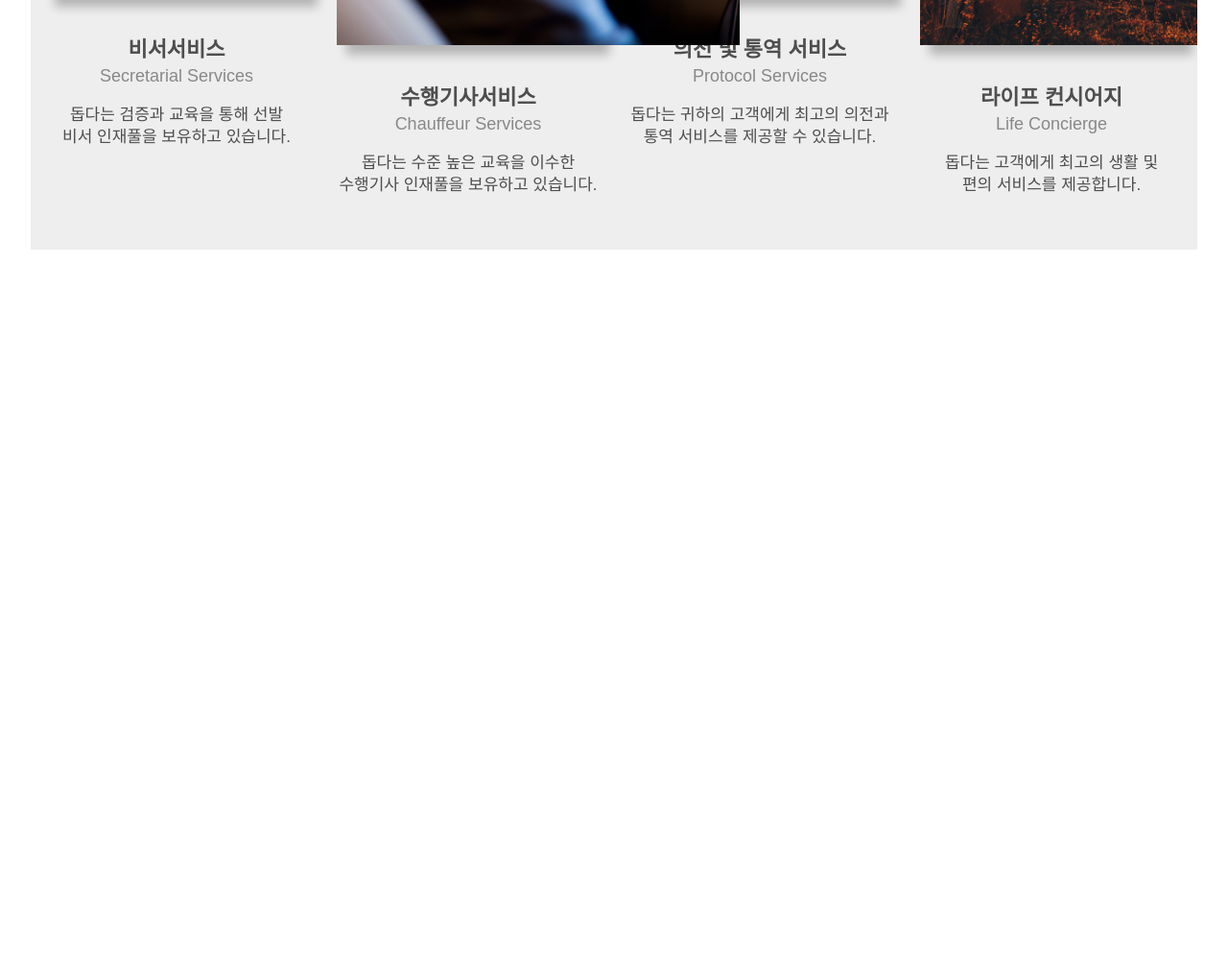
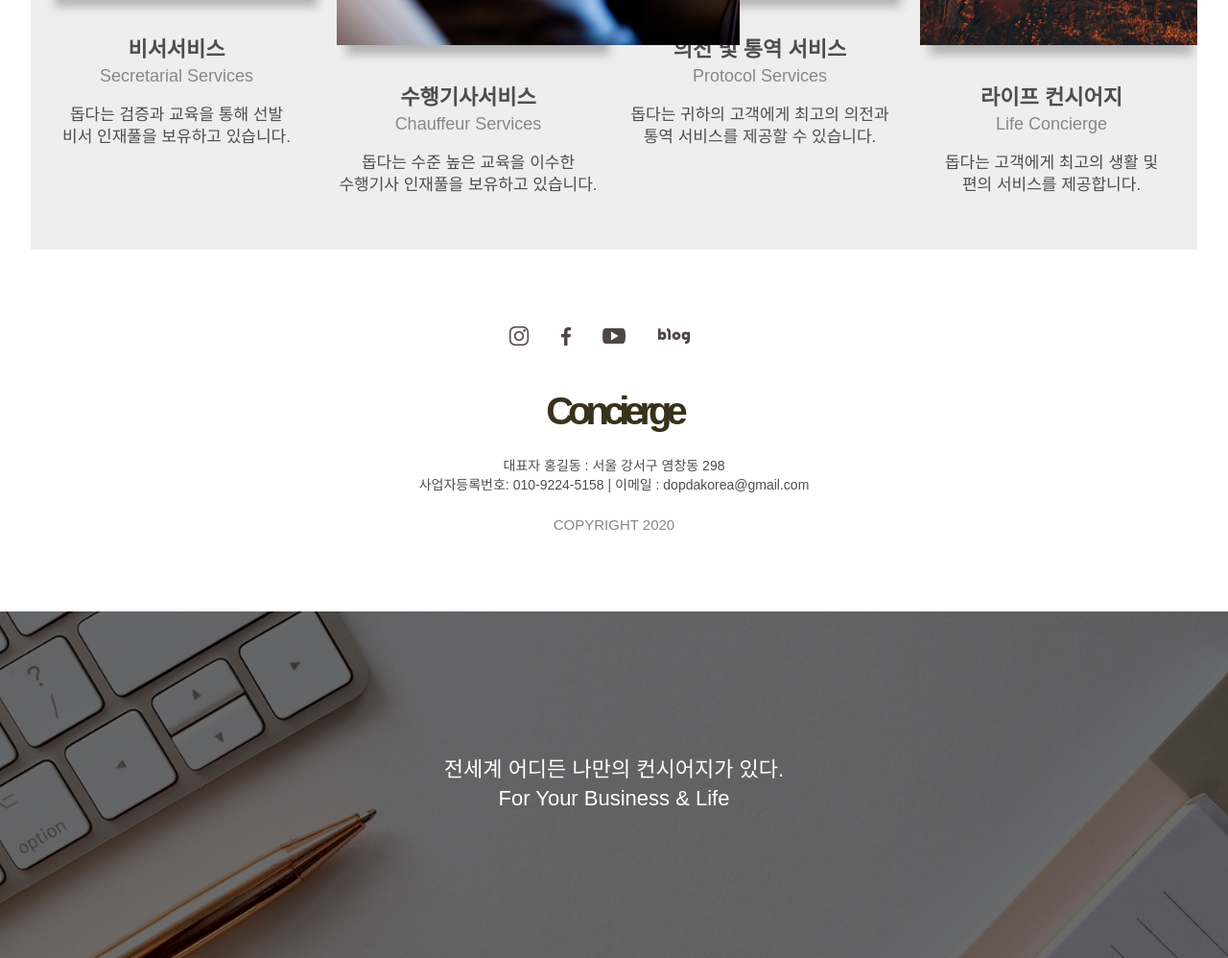
Before and after one commit to ogh010/dopda, a plain HTML site: page index.html in a window 1280 px wide. Shown: the part 3065-4063 px from the top of the page at 96% size. Before the commit the page ends 3325 px from the top, so only its background shows below. Drawn offline with Linux system fonts and the light colour scheme; a web font is replaced by a local one.

Commit message:
Update index.html

```diff
--- a/index.html
+++ b/index.html
@@ -139,6 +139,27 @@
             </ul>
         </section>
 
+        <footer>
+            <ul class="sns">
+                <li><a href="#"><img src="img/instagram.png" alt=""></a></li>
+                <li><a href="#"><img src="img/facebook.png" alt=""></a></li>
+                <li><a href="#"><img src="img/youtube.png" alt=""></a></li>
+                <li><a href="#"><img src="img/blog.png" alt=""></a></li>
+            </ul>
+            <h2 class="footerLogo">Concierge</h2>
+            <ul>
+                <li>대표자 홍길동 : 서울 강서구 염창동 298</li>
+                <li>사업자등록번호: 010-9224-5158 | 이메일 : dopdakorea@gmail.com</li>
+                <li><span class="copyright">COPYRIGHT 2020</span></li>
+            </ul>
+            <div class="box">
+                <h2>전세계 어디든 나만의 컨시어지가 있다.<br>
+                    For Your  Business & Life</h2>
+            </div>
+        </footer>
+
 
     </div>
-</body></html>
+</body>
+
+</html>
```
Lines whose indentation alone changed are shown as unchanged.
